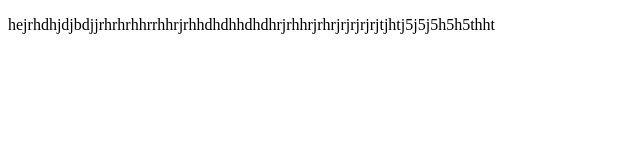
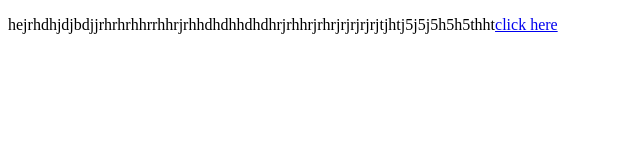
Before and after one commit to Stan1234566788/Stan, a plain HTML site: page index.html in a window 1280 px wide. Shown: the full height of the page, 0-640 px from the left. Drawn offline with Linux system fonts and the light colour scheme.

Commit message:
Update index.html

```diff
--- a/index.html
+++ b/index.html
@@ -5,6 +5,6 @@
     <title>Page title</title>
 </head>
 <body>
-    <p>hejrhdhjdjbdjjrhrhrhhrrhhrjrhhdhdhhdhdhrjrhhrjrhrjrjrjrjrjtjhtj5j5j5h5h5thht</p>
+    <p>hejrhdhjdjbdjjrhrhrhhrrhhrjrhhdhdhhdhdhrjrhhrjrhrjrjrjrjrjtjhtj5j5j5h5h5thht<a href="main.html">click here</a></p>
 </body>
 </html>
```
